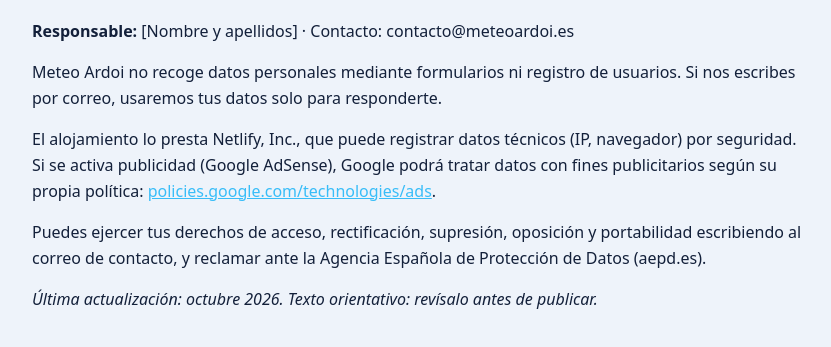
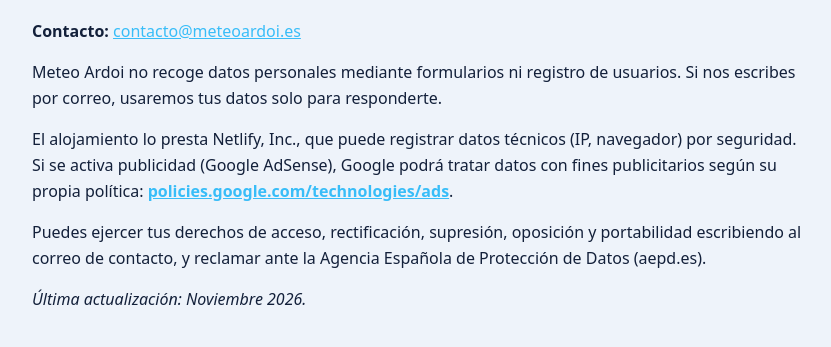
Before and after one commit to meteoardoi/dashboard, a website: page privacidad.html in a window 1280 px wide. Shown: the part 149-496 px from the top of the page, without its empty margins (218-1049 px from the left). Drawn offline with Linux system fonts and the light colour scheme.

Commit message:
Add files via upload
Cambios en privacidad, cookies y aviso legal

```diff
--- a/privacidad.html
+++ b/privacidad.html
@@ -1,4 +1,4 @@
 <!DOCTYPE html><html lang="es"><head><meta charset="UTF-8"><meta name="viewport" content="width=device-width,initial-scale=1"><title>Política de privacidad · Meteo Ardoi</title>
 <style>body{font-family:system-ui,sans-serif;max-width:780px;margin:auto;padding:2rem 1rem;line-height:1.6;background:#0f1724;color:#e8eef9}a{color:#38bdf8}@media(prefers-color-scheme:light){body{background:#eef3fa;color:#13203a}}</style></head>
-<body><p><a href="index.html">← Volver a Meteo Ardoi</a></p><h1>Política de privacidad</h1><p><b>Responsable:</b> [Nombre y apellidos] · Contacto: contacto@meteoardoi.es</p><p>Meteo Ardoi no recoge datos personales mediante formularios ni registro de usuarios. Si nos escribes por correo, usaremos tus datos solo para responderte.</p><p>El alojamiento lo presta Netlify, Inc., que puede registrar datos técnicos (IP, navegador) por seguridad. Si se activa publicidad (Google AdSense), Google podrá tratar datos con fines publicitarios según su propia política: <a href='https://policies.google.com/technologies/ads'>policies.google.com/technologies/ads</a>.</p><p>Puedes ejercer tus derechos de acceso, rectificación, supresión, oposición y portabilidad escribiendo al correo de contacto, y reclamar ante la Agencia Española de Protección de Datos (aepd.es).</p>
-<p><em>Última actualización: octubre 2026. Texto orientativo: revísalo antes de publicar.</em></p></body></html>
+<body><p><a href="index.html">← Volver a Meteo Ardoi</a></p><h1>Política de privacidad</h1><p><b>Contacto:</b> <a href= mailto:contacto@meteoardoi.es>contacto@meteoardoi.es</a></p><p>Meteo Ardoi no recoge datos personales mediante formularios ni registro de usuarios. Si nos escribes por correo, usaremos tus datos solo para responderte.</p><p>El alojamiento lo presta Netlify, Inc., que puede registrar datos técnicos (IP, navegador) por seguridad. Si se activa publicidad (Google AdSense), Google podrá tratar datos con fines publicitarios según su propia política: <a href='https://policies.google.com/technologies/ads'><b>policies.google.com/technologies/ads</a></b>.</p><p>Puedes ejercer tus derechos de acceso, rectificación, supresión, oposición y portabilidad escribiendo al correo de contacto, y reclamar ante la Agencia Española de Protección de Datos (aepd.es).</p>
+<p><em>Última actualización: Noviembre 2026.</em></p></body></html>
```
Also changed, not shown: aviso-legal.html (+2 -2 lines), cookies.html (+1 -1 lines).
